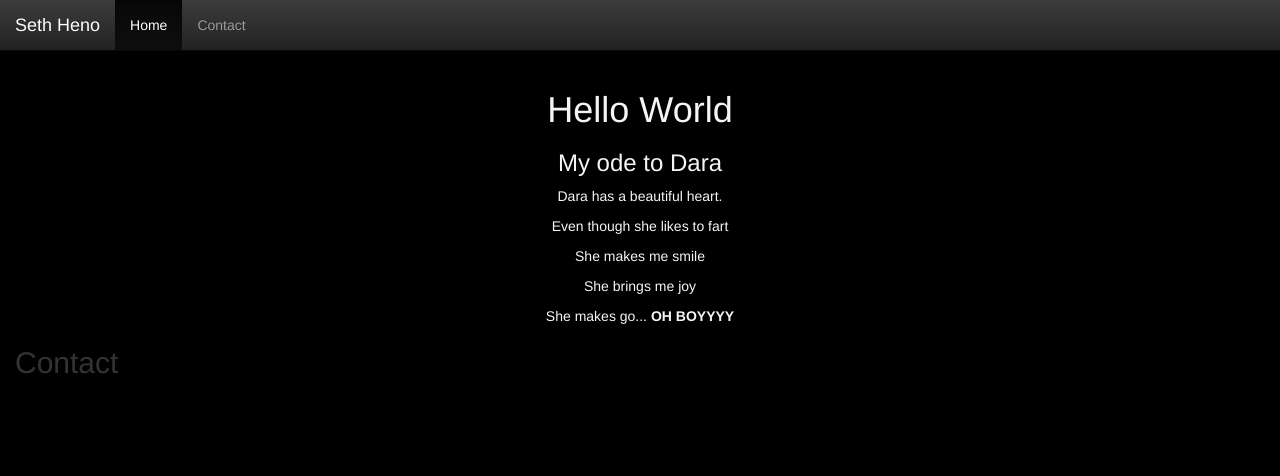
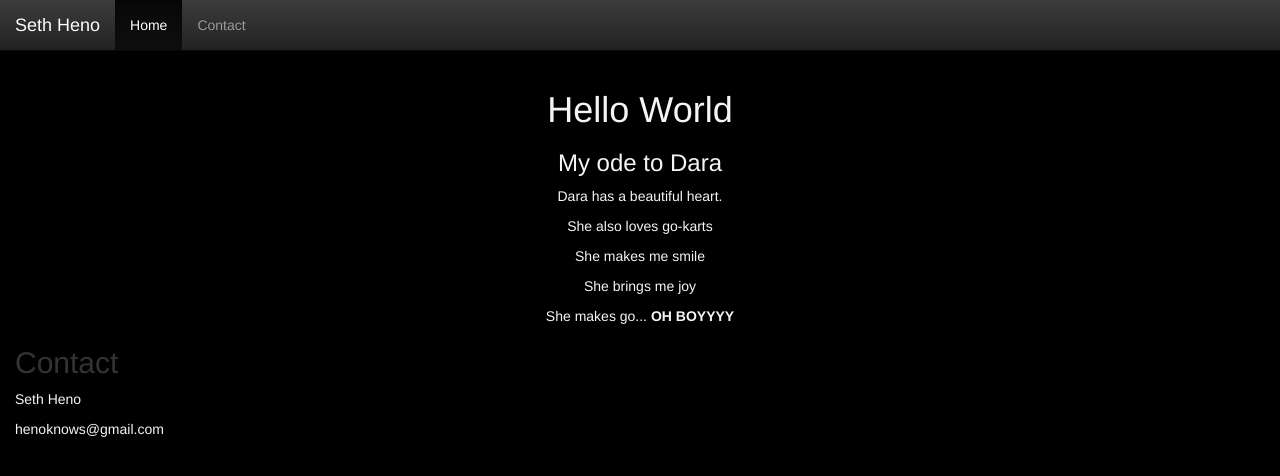
Before and after one commit to henoknows/henoknows.github.io, a plain HTML site: page index.html in a window 1280 px wide. Drawn offline with nearby package versions, Linux system fonts and the light colour scheme.

Commit message:
contact info

```diff
--- a/index.html
+++ b/index.html
@@ -36,7 +36,7 @@
         <h1>Hello World</h1>
 		<h3>My ode to Dara</h3>
 		<p>Dara has a beautiful heart.</p>
-		<p>Even though she likes to fart</p>
+		<p>She also loves go-karts</p>
 		<p>She makes me smile</p>
 		<p>She brings me joy</p>
 		<p>She makes go... <strong>OH BOYYYY</strong></p>
@@ -44,6 +44,8 @@
 
       <div id="contact">
     	<h2>Contact</h2>
+    	<p>Seth Heno</p>
+    	<p>henoknows@gmail.com</p>
       </div>
 
     </div><!-- /.container -->
```
